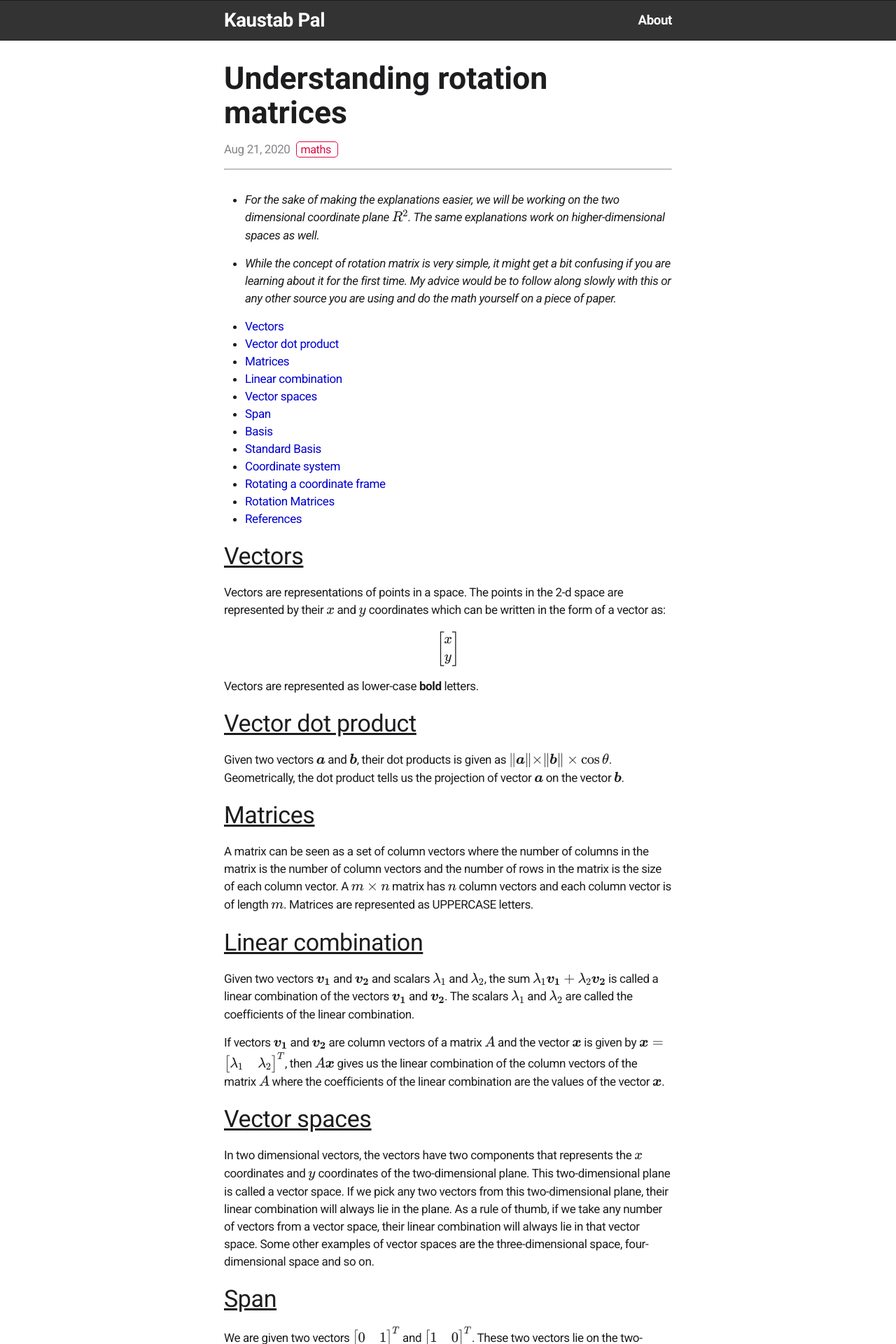
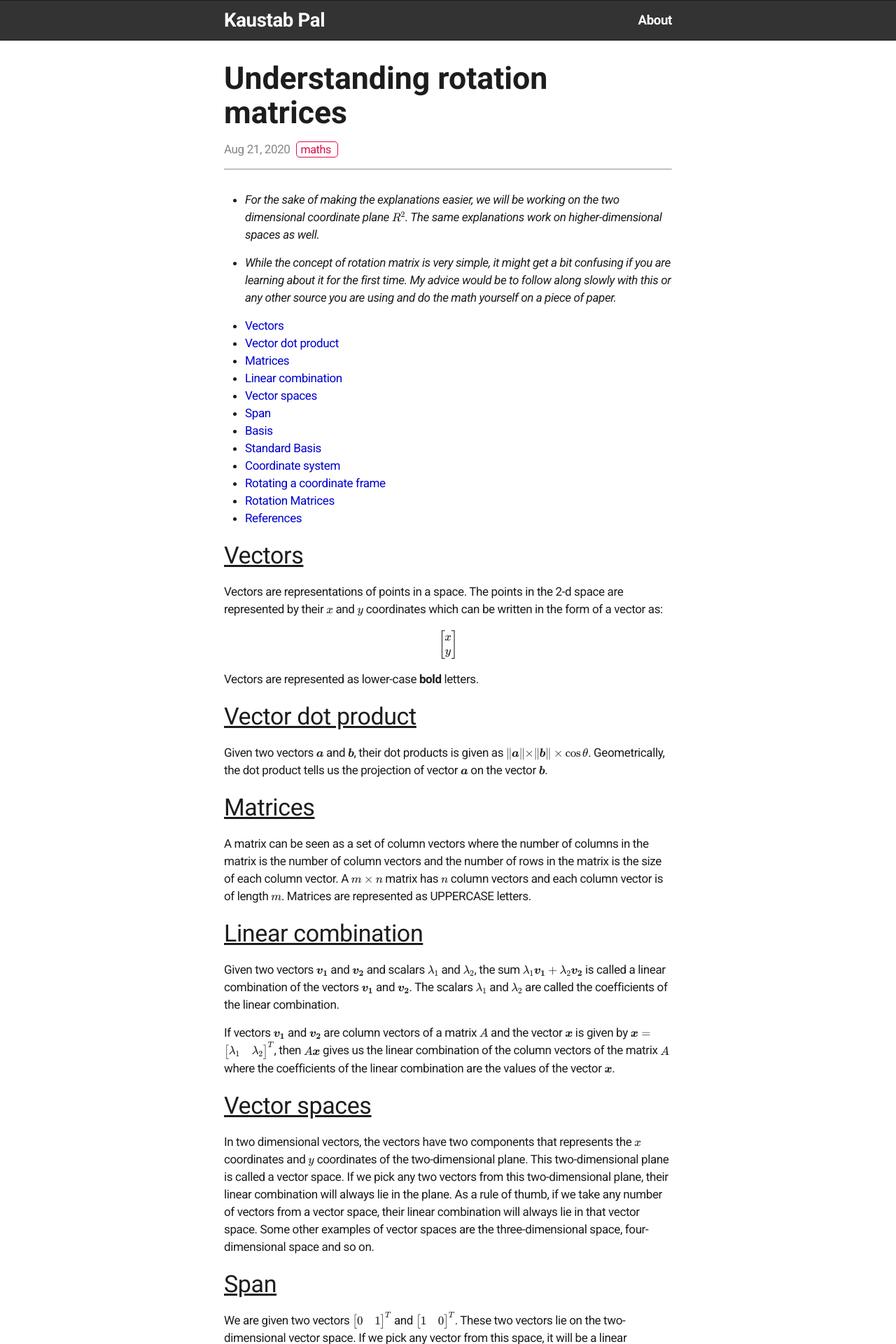
Before and after one commit to kaustabpal/kaustabpal.github.io, a Jekyll site: the page built from _posts/2020-08-21-rotation_matrices.md, in a window 1280 px wide. Shown: the top 1920 px of the page at 70% size. Built offline with Jekyll 4.4.1, drawn with Linux system fonts in a browser that asks for light colours; nearby versions of some CDN libraries; comment, search, counter and statistics services are not loaded.

Commit message:
reduced katex font size

```diff
--- a/assets/main.scss
+++ b/assets/main.scss
@@ -8,3 +8,4 @@
     font-family: monospace;
     white-space: pre;
 }
+.katex { font-size: 1em !important; }
```
